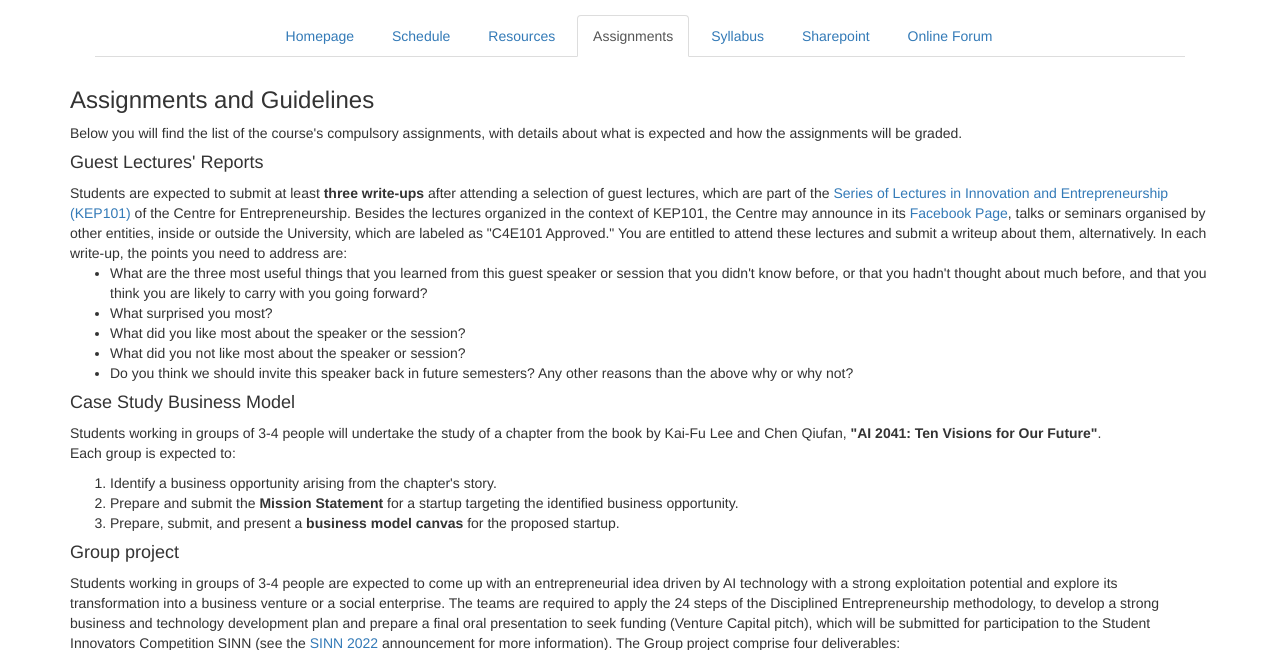
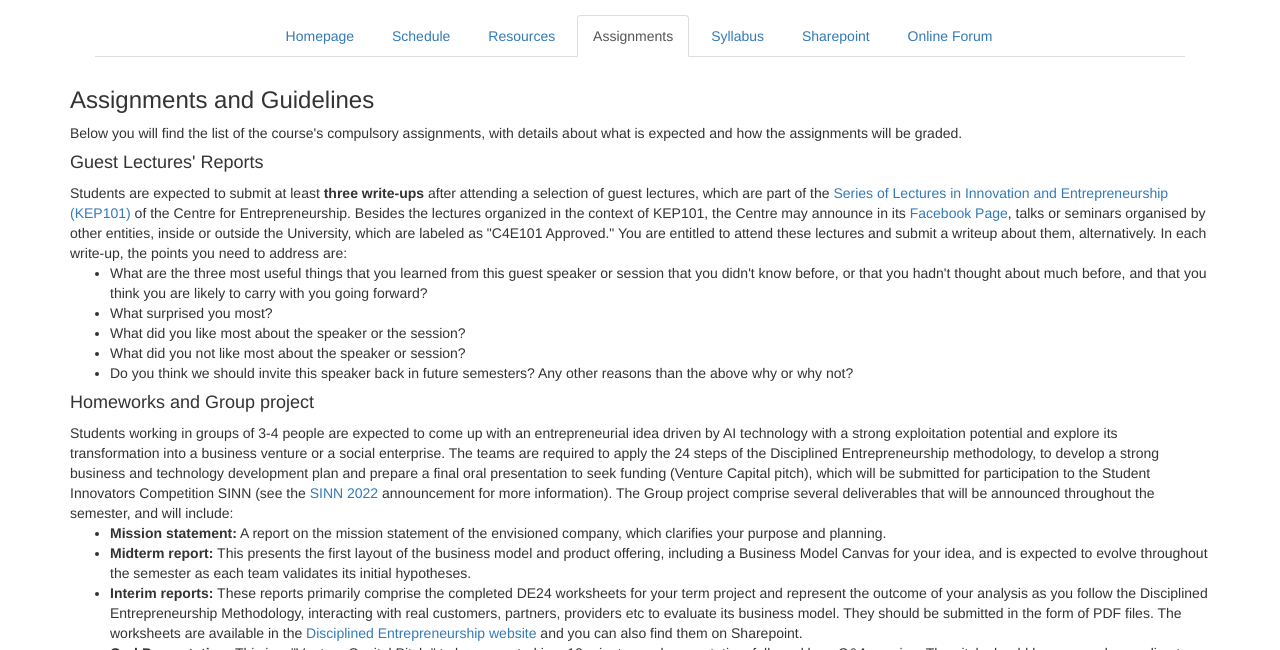
Before and after one commit to dikaiakos/mai622, a website: page assignments.html in a window 1280 px wide. Shown: the part 123-773 px from the top of the page. Drawn offline with nearby package versions, Linux system fonts and the light colour scheme.

Commit message:
updated contract

```diff
--- a/assignments.html
+++ b/assignments.html
@@ -132,48 +132,35 @@
         </li>
     </ul>
 
-    <h4>Case Study Business Model</h4>
-    Students working in groups of 3-4 people will undertake the study of a chapter from the book by Kai-Fu Lee and Chen
-    Qiufan,
-    <strong>"AI 2041: Ten Visions for Our Future"</strong>.
-    <p>Each group is expected to:
-    <ol>
-        <li>Identify a business opportunity arising from the chapter's story.</li>
-        <li>Prepare and submit the <strong>Mission Statement</strong> for a startup targeting the identified business
-            opportunity.
-        </li>
-        <li>Prepare, submit, and present a <strong>business model canvas</strong> for the proposed startup.</li>
-    </ol>
 
-
-    <h4>Group project</h4>
+    <h4>Homeworks and Group project</h4>
     Students working in groups of 3-4 people are expected to come up with an entrepreneurial idea driven by AI
-    technology
-    with a strong exploitation potential and explore its transformation into a business venture or a social enterprise.
+    technology with a strong exploitation potential and explore its transformation into a business venture or a social enterprise.
     The teams are required to apply the 24 steps of the Disciplined Entrepreneurship methodology, to develop a strong
     business and technology development plan and prepare a final oral presentation to seek funding (Venture Capital
-    pitch),
-    which will be submitted for participation to the Student Innovators Competition SINN (see the
+    pitch), which will be submitted for participation to the Student Innovators Competition SINN (see the
     <a href="http://c4e.org.cy/sinn2022/">SINN 2022</a> announcement for more information).
-    The Group project comprise four deliverables:
+    The Group project comprise several deliverables that will be announced throughout the semester, and will include:
     <ul>
         <li><strong>Mission statement:</strong> A report on the mission statement of the envisioned company, which
-            clarifies your
-            purpose and planning.
+            clarifies your purpose and planning.
         </li>
         <li><strong>Midterm report:</strong> This presents the first layout of the business model and product
-            offering, and is expected to evolve throughout the semester as each team validates its initial hypotheses.
-            For the second half of the semester, each team is expected to finalize their analysis following the
-            Disciplined
-            Entrepreneurship Methodology, interacting with real customers, partners, providers etc to evaluate its
-            business model.
+            offering, including a Business Model Canvas for your idea, and is expected to evolve throughout the semester as each
+            team validates its initial hypotheses.
+        </li>
+        <li><strong>Interim reports:</strong> These reports primarily comprise the completed DE24 worksheets for your
+            term project and represent the outcome of your analysis as you follow the
+            Disciplined Entrepreneurship Methodology, interacting with real customers, partners, providers etc to evaluate its
+            business model. They should be submitted in the form of  PDF files. The worksheets are available in the
+            <a href="https://www.d-eship.com/articles/de-workbook-worksheets-now-available-in-digital-form/"
+               target="_blank">Disciplined Entrepreneurship website</a> and you can also find them on Sharepoint.
         </li>
         <li><strong>Oral Presentation:</strong> This is a "Venture Capital Pitch," to be presented in a 10-minutes
             oral presentation, followed by a Q&A session. The pitch should be prepared according to guidelines and
             best practices discussed in class and relevant readings. The presentation should be a self-contained
             document (often called a "deck") with no more than
-            <emph>10-20 slides</emph>
-            , which should be read-able
+            <emph>10-20 slides</emph>, which should be read-able
             if you email it to someone. The presentation is expected to be submitted and presented at the
             Student Innovators Competition SINN, organized by the University's
             <a href="http://c4e.org.cy/" target="_blank">Centre for Entrepreneurship</a>
@@ -187,8 +174,7 @@
                 <li><strong>Section 1:</strong> Updated Mission Statement and summary of findings.</li>
                 <li><strong>Section 2:</strong> Business plan.</li>
                 <li><strong>Section 3:</strong> Progress report describing (indicatively) product/service/business
-                    development,
-                    market research, business model evaluation, prototype implementation, technology stack.
+                    development, market research, business model evaluation, prototype implementation, technology stack.
                 </li>
                 <li><strong>Section 4:</strong> Appendix with
                     completed <a
```
Also changed, not shown: syllabus.html (+13 -25 lines).
